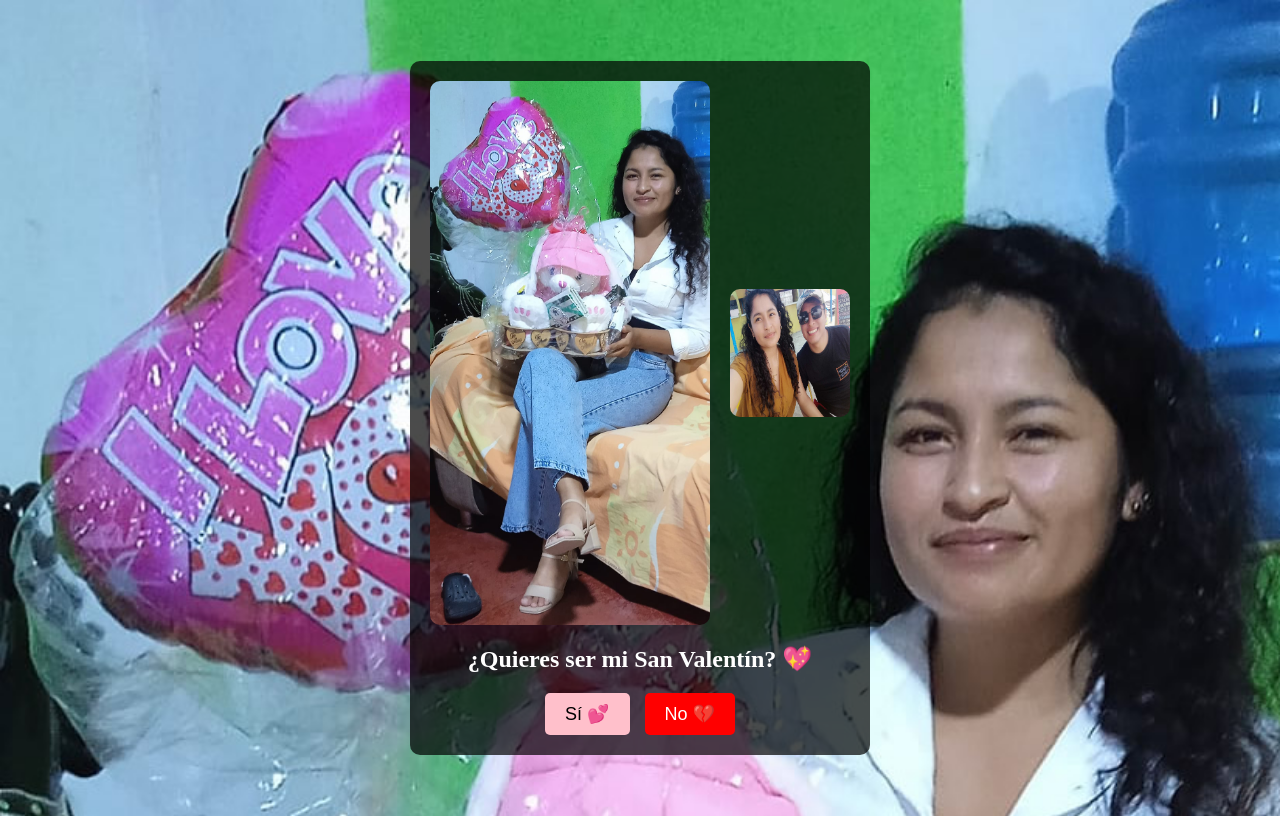
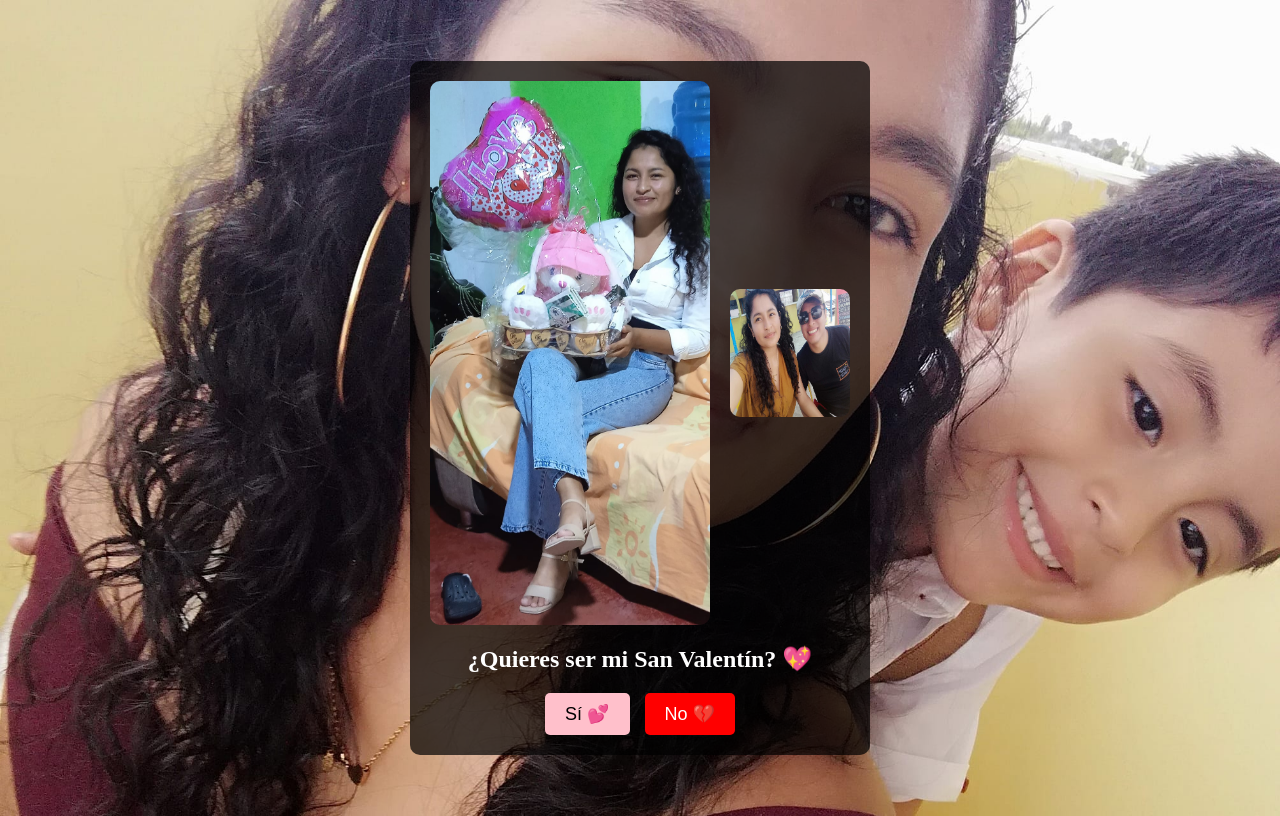
Before and after one commit to Ravenz13oomer/san_valentin_14, a Flask app: page /san_valentin in a window 1280 px wide. Run offline with Flask 3, Linux system fonts and the light colour scheme; some libraries are stand-ins or nearby versions.

Commit message:
Mi proyecto san valentin

```diff
--- a/static/styles.css
+++ b/static/styles.css
@@ -48,7 +48,7 @@
 
 /* Estilos para la página de San Valentín */
 .fondo-san-valentin {
-    background: url('alexa.jpg') no-repeat center center fixed;
+    background: url('alexa2.jpg') no-repeat center center fixed;
     background-size: cover;
     display: flex;
     justify-content: center;
```
Also changed, not shown: static/alexa2.jpg (added).
